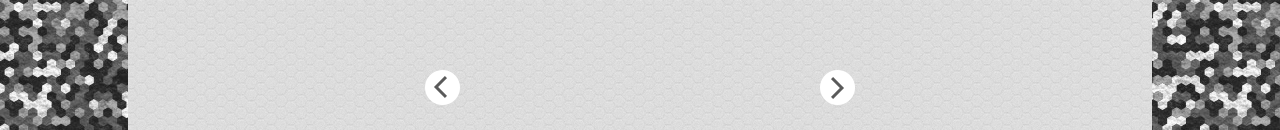
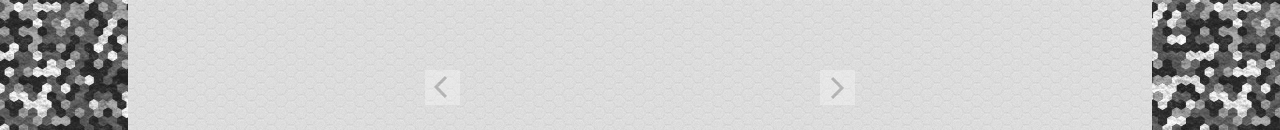
Before and after one commit to garnich/Curriculum-Vitae, a plain HTML site: page index.html in a window 1280 px wide. Shown: the part 670-800 px from the top of the page. Drawn offline with nearby package versions, Linux system fonts and the light colour scheme.

Commit message:
fix: opacity of silder buttons

```diff
--- a/style/slider.css
+++ b/style/slider.css
@@ -21,13 +21,15 @@
   cursor:pointer;
 }
 .prv_b:hover, .nxt_b:hover{
-  opacity:.6;
+  opacity:1;
 }
 .prv_b{
+  opacity:.3;
   left:10px;
-  background:url(/img/slides/prv.png) no-repeat;
+  background:url(/img/slides/prv.jpg) no-repeat;
 }
 .nxt_b{
+  opacity:.3;
   right:10px;
-  background:url(/img/slides/nxt.png) no-repeat;
+  background:url(/img/slides/nxt.jpg) no-repeat;
 }
```
Also changed, not shown: img/slides/nxt.jpg (added), img/slides/nxt.png (deleted), img/slides/prv.jpg (added), img/slides/prv.png (deleted).
